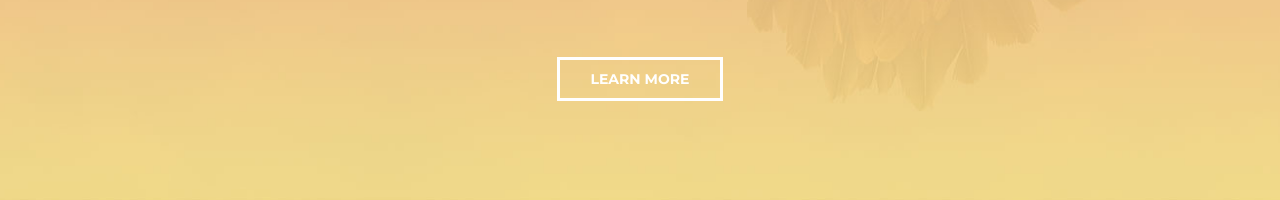
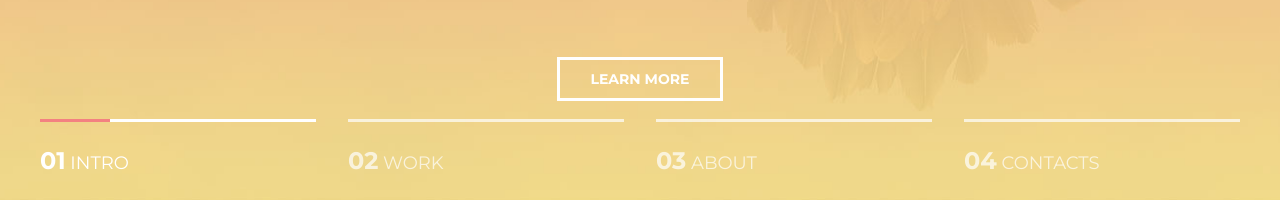
Before and after one commit to fonrabe/Mogo, a plain HTML site: page index.html in a window 1280 px wide. Shown: the part 600-800 px from the top of the page. Drawn offline with Linux system fonts and the light colour scheme.

Commit message:
Верстаем нижнюю часть Стр. 1

```diff
--- a/assets/css/style.css
+++ b/assets/css/style.css
@@ -158,3 +158,52 @@ h1, h2, h3, h4, h5, h6 {
     background-color: #fff;
     color: #333;
 }
+
+/* Slider */
+.slider {
+    width: 100%;
+    position: absolute;
+    bottom: 0;
+    left: 0;
+    z-index: 1;
+}
+
+.slider__inner {
+    display: flex;
+    justify-content: space-between;
+}
+
+.slider__item {
+    width: 23%;
+    padding: 20px 0;
+    position: relative;
+
+    border-top: 3px solid #fff;
+    opacity: .7;
+
+    font-size: 18px;
+    color: #fff;
+    text-transform: uppercase;
+
+}
+
+.slider__item.active {
+    opacity: 1;
+}
+
+.slider__item.active::before {
+    content: "";
+    display: block;
+    width: 70px;
+    height: 3px;
+    background-color: #f38181;
+    position: absolute;
+    top: -3px;
+    left: 0;
+    z-index: 1;
+}
+
+.slider__num {
+    font-size: 24px;
+    font-weight: 700;
+}
--- a/index.html
+++ b/index.html
@@ -31,6 +31,17 @@
                 <a class="btn" href="#">Learn More</a>
             </div>
         </div>
+
+        <div class="slider">
+            <div class="container">
+                <div class="slider__inner">
+                    <div class="slider__item active"><spam class="slider__num">01</spam> Intro</div>
+                    <div class="slider__item"><spam class="slider__num">02</spam>  Work</div>
+                    <div class="slider__item"><spam class="slider__num">03</spam>  About</div>
+                    <div class="slider__item"><spam class="slider__num">04</spam>  Contacts</div>
+                </div>
+            </div>
+        </div>
     </div>
 
 </body>
```
